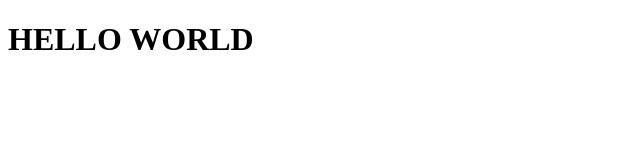
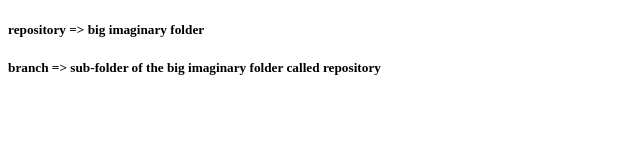
Before and after one commit to mouhsineelachbi/test-repository, a plain HTML site: page index.html in a window 1280 px wide. Shown: the whole page, without its empty margins (0-640 px from the left). Drawn offline with Linux system fonts and the light colour scheme.

Commit message:
add h5 titles

```diff
--- a/index.html
+++ b/index.html
@@ -11,7 +11,8 @@
 <body>
     <div class="container">
         <div class="section">
-            <h1>HELLO WORLD</h1>
+            <h5>repository => big imaginary folder</h5>
+            <h5>branch => sub-folder of the big imaginary folder called repository</h5>
         </div>
     </div>
 </body>
```
